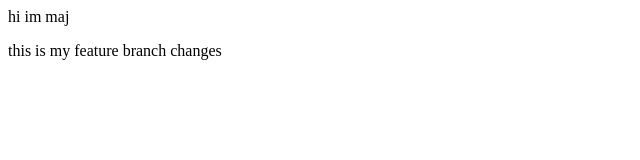
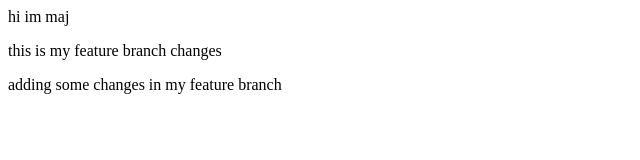
Before and after one commit to khan-majeed/test-new, a plain HTML site: page index.html in a window 1280 px wide. Shown: the whole page, without its empty margins (0-640 px from the left). Drawn offline with Linux system fonts and the light colour scheme.

Commit message:
added some changes

```diff
--- a/index.html
+++ b/index.html
@@ -1,3 +1,5 @@
 <p>hi im maj</p>
 
 <p>this is my feature branch changes</p>
+
+<p>adding some changes in my feature branch</p>
```
